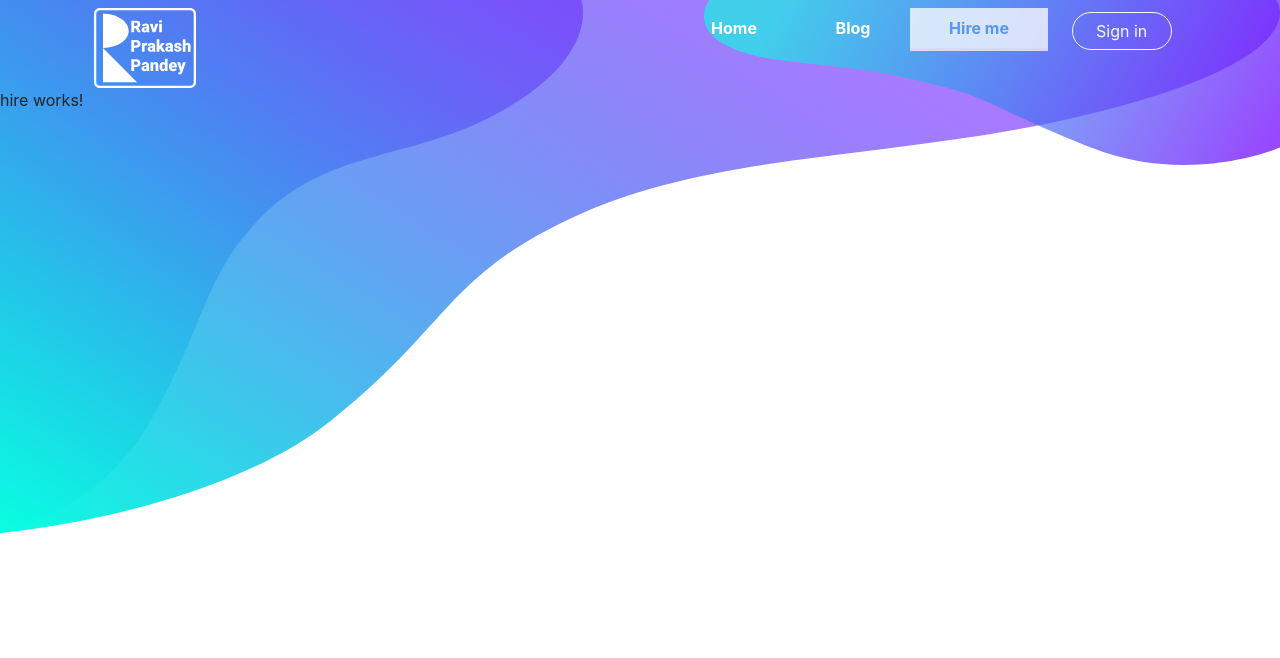
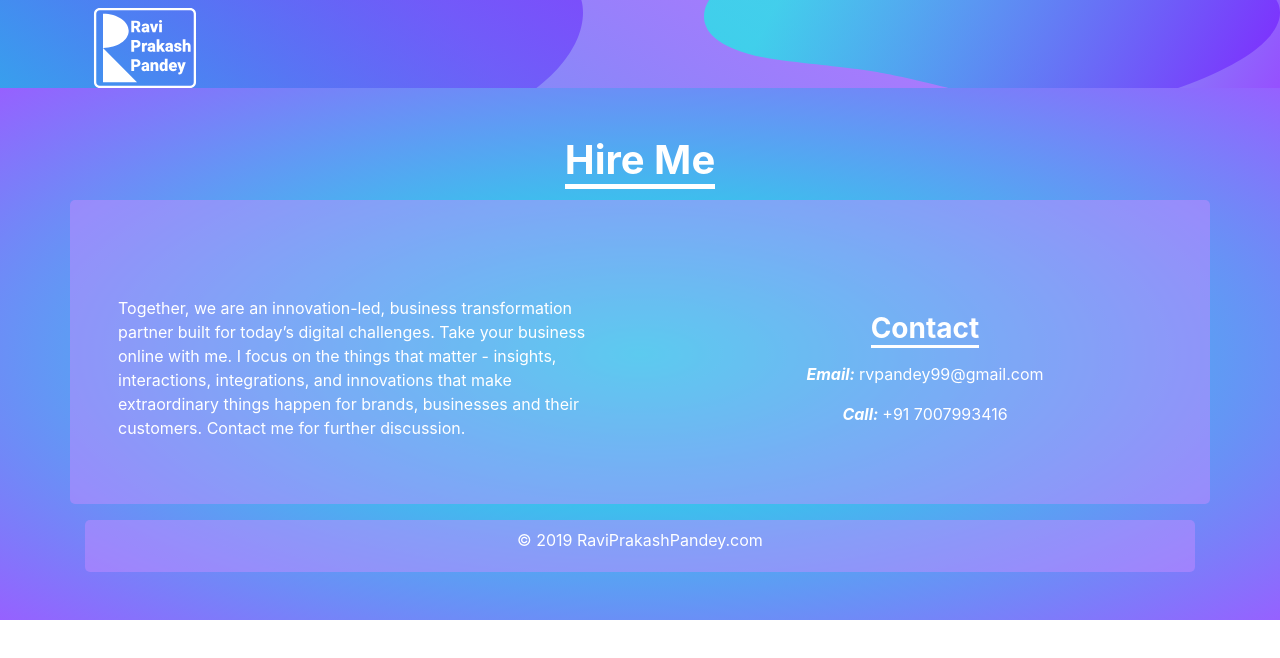
Before and after one commit to rvpandey99/portfolio-ng, an Angular app: page /hire in a window 1280 px wide. Shown: the top 658 px of the page. Built offline with nearby package versions, Linux system fonts and the light colour scheme.

Commit message:
Done some major things

```diff
--- a/src/app/hire/hire.component.html
+++ b/src/app/hire/hire.component.html
@@ -1,3 +1,21 @@
-<p>
-  hire works!
-</p>
+<div class="Bg pb-5" #hireme>
+  <div class="container">
+    <h1 class="pt-5 mb-3" style="text-align:center; color: white;"><strong style="border-bottom: solid 5px white;">Hire Me</strong></h1>
+
+    <div class="row" style="background-color:rgba(200, 140, 255, 0.459); border-radius: 5px">
+      <div class="col-md-6 mt-5 p-5">
+        <p style="color: white;">
+          Together, we are an innovation-led, business transformation partner built for today’s digital challenges. Take your business online with me. I focus on the things that matter - insights, interactions, integrations, and innovations that make extraordinary things happen for brands, businesses and their customers. Contact me for further discussion.
+        </p>
+      </div>
+      <div class="col-md-6 mt-5 p-5" style="text-align:center; color: white;">
+        <h3 class="pt-3 mb-3" style="text-align:center; color: white;"><strong style="border-bottom: solid 3px white;">Contact</strong></h3>
+        <p><strong><em>Email:</em> </strong><a class="pl-1" style="color: inherit; text-decoration: none;" href="mailto:rvpandey99@gmail.com">rvpandey99@gmail.com</a></p>
+        <p><strong><em>Call:</em></strong><span class="pl-1" >+91 7007993416</span></p>
+      </div>
+    </div>
+    <div class="mt-3 pt-2 pb-1" style="text-align:center; background-color:rgba(200, 140, 255, 0.459); border-radius: 5px">
+      <p style="text-align:center; color: white;">&copy; 2019 RaviPrakashPandey.com<p></p>
+    </div>
+  </div>
+</div>
--- a/src/app/hire/hire.component.scss
+++ b/src/app/hire/hire.component.scss
@@ -0,0 +1,3 @@
+.Bg {
+    background-image: radial-gradient(rgb(0, 255, 225),rgb(150, 97, 255));
+}
--- a/src/app/home/home.component.html
+++ b/src/app/home/home.component.html
@@ -14,7 +14,7 @@
          UI/UX designer with a passion for designing beautiful and functional user experiences.
         </span>
         <div class="hire-button-container">
-          <button class="btn btn-primary hire-button"><strong>Hire Me</strong></button>
+          <button class="btn btn-primary hire-button" (click)="goToBottom()"><strong>Hire Me</strong></button>
         </div>
     </div>
   </div>
@@ -24,3 +24,4 @@
 </div>
 
 <app-portfolio></app-portfolio>
+<app-hire></app-hire>
--- a/src/app/home/home.component.scss
+++ b/src/app/home/home.component.scss
@@ -27,6 +27,7 @@
     border-radius: 100px;
     width: 150px;
     border-color: #9780FB !important;
+    color: white !important;
 }
 .btn-primary, .btn-primary:active, .btn-primary:visited {
     background-color: #9780FB !important;
--- a/src/app/home/home.component.ts
+++ b/src/app/home/home.component.ts
@@ -8,7 +8,9 @@ import { Component, OnInit } from '@angular/core';
 export class HomeComponent implements OnInit {
 
   constructor() { }
-
+  goToBottom(){
+    window.scrollTo(0,document.body.scrollHeight);
+  }
   ngOnInit() {
   }
 
--- a/src/app/navbar/navbar.component.html
+++ b/src/app/navbar/navbar.component.html
@@ -1,9 +1,9 @@
 <div class="container">
   <nav class="nav-grid mt-2">
     <div class="nav-grid-brand "><a class="nav-link-brand" routerLink="/home"><img class = "logo-svg" src="../assets/Unionravi-logo-white.svg"></a></div>
-    <div class="nav-grid-item "><a class="nav-link" routerLinkActive="active"  routerLink="/home"><strong> Home</strong></a></div>
-    <div class="nav-grid-item "><a class="nav-link" routerLinkActive="active" routerLink="/blog"><strong> Blog</strong></a></div>
-    <div class="nav-grid-item "><a class="nav-link" routerLinkActive="active"  routerLink="/hire"><strong> Hire me</strong></a></div>
-    <div class="nav-grid-button"><a class="btn mt-1 btn-outline-light" routerLinkActive="active"  routerLink="/signin">Sign in</a></div>
+    <!-- <div class="nav-grid-item "><a class="nav-link" routerLinkActive="active"  routerLink="/home"><strong> Home</strong></a></div> -->
+    <!-- <div class="nav-grid-item "><a class="nav-link" routerLinkActive="active" routerLink="/blog"><strong> Blog</strong></a></div> -->
+    <!-- <div class="nav-grid-item "><a class="nav-link" routerLinkActive="active"  routerLink="/hire"><strong> Hire me</strong></a></div> -->
+    <!-- <div class="nav-grid-button"><a class="btn mt-1 btn-outline-light" routerLinkActive="active"  routerLink="/signin">Sign in</a></div> -->
   </nav>
 </div>
--- a/src/app/portfolio/portfolio.component.html
+++ b/src/app/portfolio/portfolio.component.html
@@ -1,4 +1,4 @@
-<div class="Bg">
+<div class="Bg pb-5">
   <div class="container">
     <h1 class="pt-5 mb-3" style="text-align:center; color: white;"><strong style="border-bottom: solid 5px white;">Portfolio</strong></h1>
 
@@ -42,7 +42,7 @@
         </div>
       </div>
 
-      <div class="col-md-6 mt-5">
+      <div class="col-md-6 mt-5 ">
         <div class="card">
           <iframe src="https://www.youtube.com/embed/wrPdZE4ks_0"  height="300px"  class="card-img-top" frameborder="0" allow="accelerometer; autoplay; encrypted-media; gyroscope; picture-in-picture" allowfullscreen></iframe>
           <div class="card-body">
```
Also changed, not shown: package.json (+7 -6 lines), 1 other file (tests, documents, lock files or other folders).
